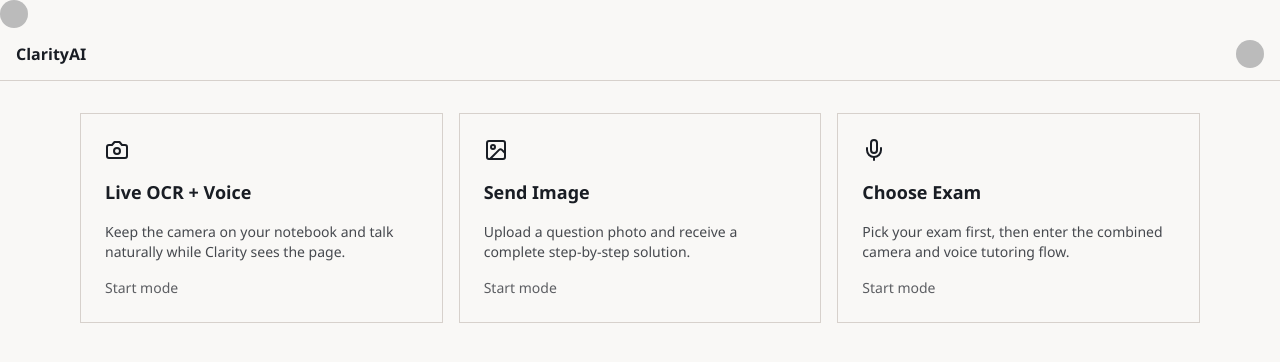
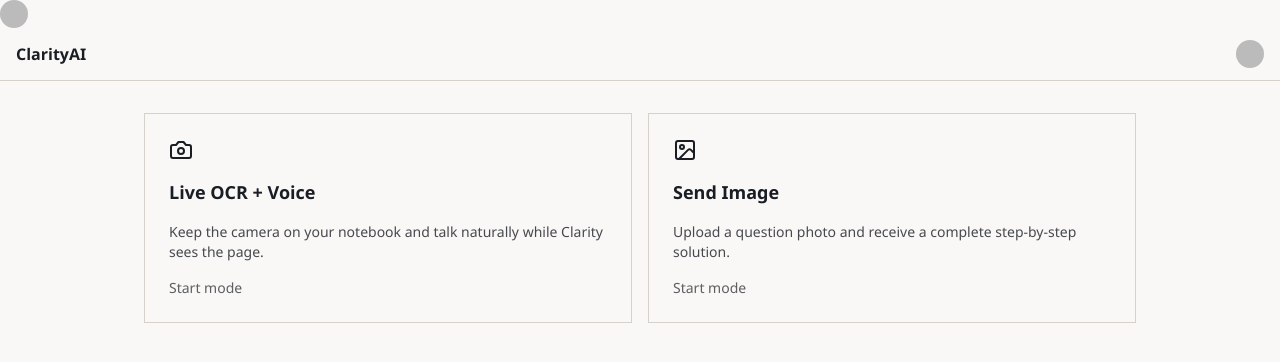
Before and after one commit to Hellinferno/IIM-EDTECH, a Next.js app: page / in a window 1280 px wide. Shown: the top 362 px of the page. Built offline with nearby package versions, Linux system fonts and the light colour scheme; no server answers; sample sign-in values are in the browser's storage; some icons are missing.

Commit message:
Simplify landing mode options

```diff
--- a/components/ModeCards.tsx
+++ b/components/ModeCards.tsx
@@ -2,13 +2,13 @@
 
 import Link from "next/link";
 import { motion } from "framer-motion";
-import { Camera, ImageIcon, Mic } from "lucide-react";
+import { Camera, ImageIcon } from "lucide-react";
 
 const MotionLink = motion(Link);
 
 export function ModeCards(): JSX.Element {
   return (
-    <section className="mx-auto flex w-full max-w-6xl flex-col gap-4 px-4 py-8 sm:grid sm:grid-cols-3">
+    <section className="mx-auto flex w-full max-w-5xl flex-col gap-4 px-4 py-8 sm:grid sm:grid-cols-2">
       <MotionLink
         className="group flex flex-1 flex-col gap-4 border border-border bg-background p-6 transition-colors hover:border-foreground"
         href="/live-ocr"
@@ -36,20 +36,6 @@
         </p>
         <span className="text-sm text-foreground/70 group-hover:text-foreground">Start mode</span>
       </MotionLink>
-
-      <MotionLink
-        className="group flex flex-1 flex-col gap-4 border border-border bg-background p-6 transition-colors hover:border-foreground"
-        href="/exam-select"
-        whileHover={{ scale: 1.02 }}
-        whileTap={{ scale: 0.99 }}
-      >
-        <Mic className="h-6 w-6" />
-        <h2 className="text-lg font-semibold">Choose Exam</h2>
-        <p className="text-sm text-foreground/80">
-          Pick your exam first, then enter the combined camera and voice tutoring flow.
-        </p>
-        <span className="text-sm text-foreground/70 group-hover:text-foreground">Start mode</span>
-      </MotionLink>
     </section>
   );
 }
```
